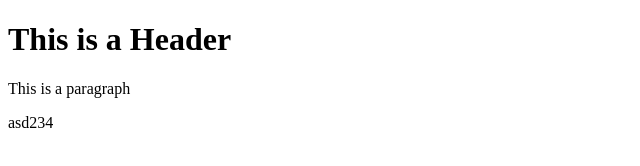
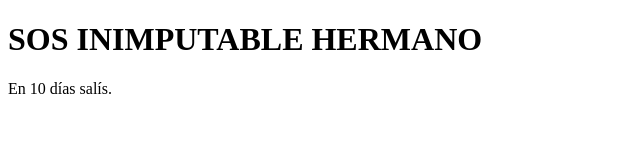
Before and after one commit to dariocoronel/git-test, a website: page index.html in a window 1280 px wide. Shown: the whole page, without its empty margins (0-640 px from the left). Drawn offline with Linux system fonts and the light colour scheme.

Commit message:
cuarto commit

```diff
--- a/index.html
+++ b/index.html
@@ -3,8 +3,7 @@
     <head></head>
 
     <body>
-        <h1>This is a Header</h1>
-        <p>This is a paragraph</p>
-        <p>asd234</p>
+        <h1>SOS INIMPUTABLE HERMANO</h1>
+        <p>En 10 días salís.</p>
     </body>
 </html>
```
Also changed, not shown: package.json (added, +24 -0 lines), 2 other files.
